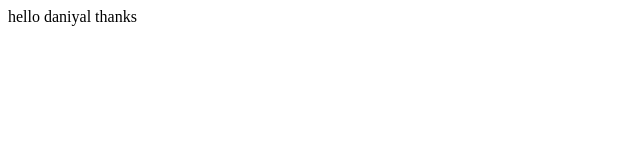
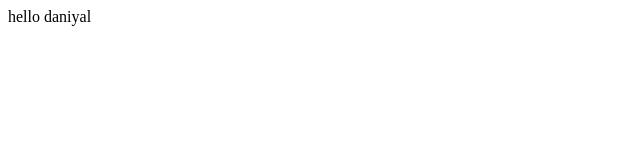
Before and after one commit to aghaaliakbar/First_Effort, a plain HTML site: page index.html in a window 1280 px wide. Shown: the full height of the page, 0-640 px from the left. Drawn offline with Linux system fonts and the light colour scheme.

Commit message:
Update index.html

```diff
--- a/index.html
+++ b/index.html
@@ -6,6 +6,6 @@
     <title>Document</title>
 </head>
 <body>
-   hello daniyal  thanks
+   hello daniyal
 </body>
 </html>
```
